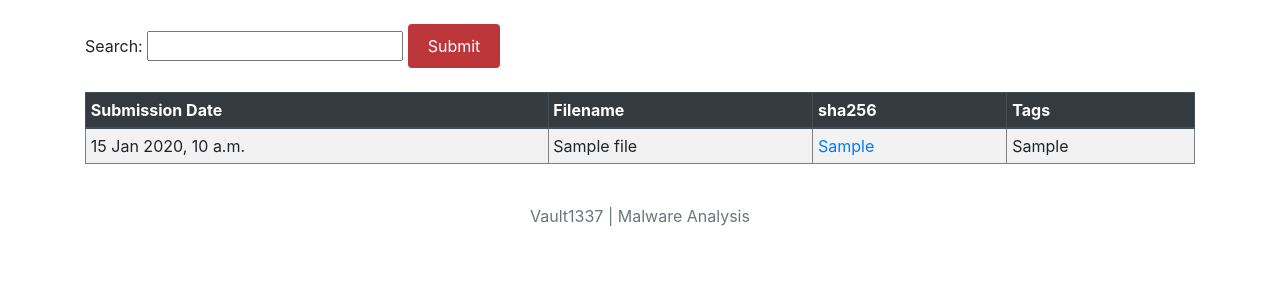
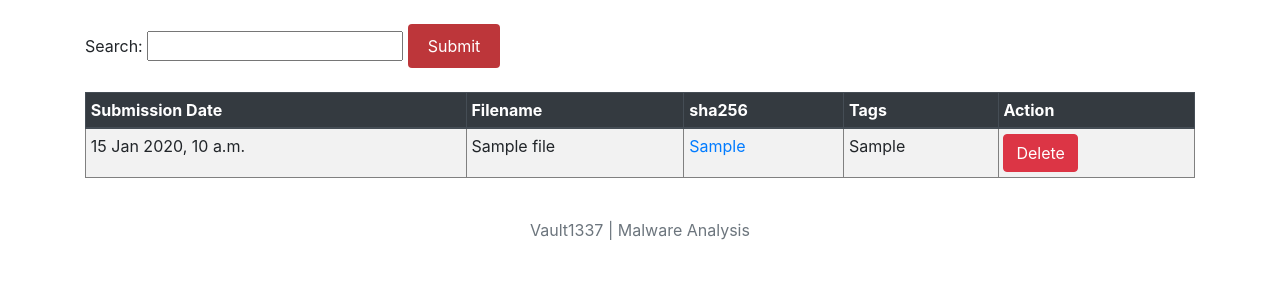
Before and after one commit to DanDreadless/Vault1337, a Django app: page /vault/ in a window 1280 px wide. Shown: the part 69-369 px from the top of the page. Run offline with Django 4.2, Linux system fonts and the light colour scheme; a user stored in the database is signed in; tables that the repository leaves empty hold one stand-in row (values such as "Sample post"); some libraries are stand-ins or nearby versions.

Commit message:
Sample delete function

```diff
--- a/vault/templates/vault/vault.html
+++ b/vault/templates/vault/vault.html
@@ -18,6 +18,7 @@
             <th>Filename</th>
             <th>sha256</th>
             <th>Tags</th>
+            <th>Action</th>
         </tr>
     </thead>
     <tbody>
@@ -27,6 +28,12 @@
                 <td>{{ item.name }}</td>
                 <td><a href="{% url 'sample_detail' item_id=item.id %}">{{ item.sha256 }}</a></td>
                 <td>{{ item.tag }}</td>
+                <td>
+                    <form method="POST" action="{% url 'delete_item' item.id %}">
+                        {% csrf_token %}
+                        <button type="submit" class="btn btn-danger">Delete</button>
+                    </form>
+                </td>
             </tr>
         {% endfor %}
     </tbody>
--- a/vault/urls.py
+++ b/vault/urls.py
@@ -9,6 +9,7 @@ urlpatterns = [
     path('urldownload/', views.get_webpage, name='get_webpage'),
     path('vtdownload/', views.vt_download, name='vt_download'),
     path('sample/<int:item_id>/', views.sample_detail, name='sample_detail'),
+    path('delete_item/<int:item_id>/', views.delete_item, name='delete_item'),
     path('registration/signup/', views.user_signup, name='user_signup'),
     path('login/', views.user_login, name='login'),
 ]
--- a/vault/views.py
+++ b/vault/views.py
@@ -49,6 +49,23 @@ def vault_table(request):
 
     # Render the template with the context data
     return render(request, 'vault/vault.html', context)
+
+def delete_item(request, item_id):
+    # Fetch the item from the database
+    item = get_object_or_404(File, id=item_id)
+
+    # TODO: Add permission check - will involve changes to File table to add owner field
+    # Check if the user has permission to delete the item (optional)
+    # Example: Check if the user is the owner of the item
+    # if request.user != item.owner:
+        # You can customize the permission logic according to your requirements
+        # return redirect('vault_table')
+
+    # Perform the deletion
+    item.delete()
+
+    # Redirect to the vault table page after deletion
+    return redirect('vault_table')
 
 def upload_file(request):
     if request.method == 'POST' and request.FILES['file']:
```
